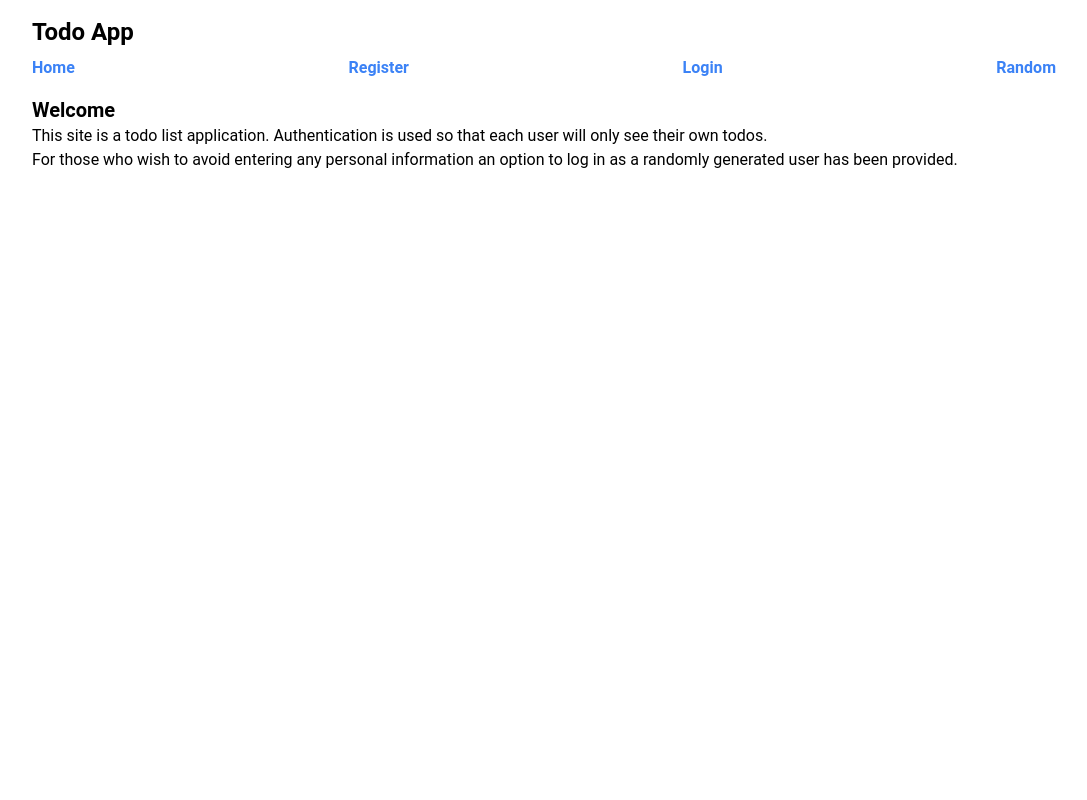
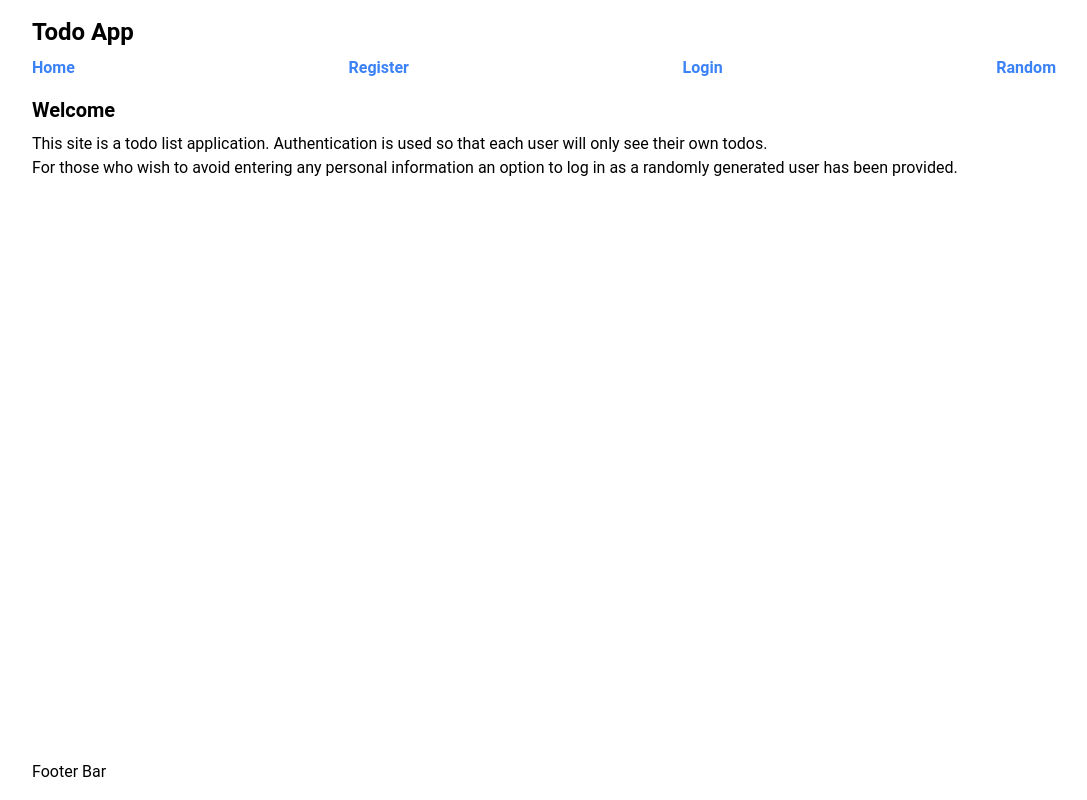
Before and after one commit to jeff-rossi-di/todo-vue, a Vue app: page / in a window 1280 px wide. Shown: the whole page, without its empty margins (96-1183 px from the left). Built offline with nearby package versions, Linux system fonts and the light colour scheme.

Commit message:
initial layout

```diff
--- a/src/App.vue
+++ b/src/App.vue
@@ -1,41 +1,14 @@
 <script setup lang="ts">
-import { RouterLink, RouterView } from 'vue-router'
-import { useUserStore } from './stores/user'
-const session = useUserStore()
-
-const signOut = () => {
-  session.logout()
-}
+import HeaderBar from '@/components/HeaderBar.vue'
+import FooterBar from '@/components/FooterBar.vue'
 </script>
 
 <template>
-  <header>
-    <h1>Todo App</h1>
-    <nav>
-      <RouterLink to="/">Home</RouterLink>
-      <RouterLink to="/register" v-if="!session.user.SignedIn">Register</RouterLink>
-      <RouterLink to="/login" v-if="!session.user.SignedIn">Login</RouterLink>
-      <RouterLink to="/random" v-if="!session.user.SignedIn">Random</RouterLink>
-      <div v-if="session.user.SignedIn">
-        <strong class="mr-2">{{ session.user.UserName }}</strong>
-        <v-btn @click="signOut">Sign Out</v-btn>
-      </div>
-    </nav>
-  </header>
-  <main>
-    <RouterView />
-  </main>
+  <div id="wrapper">
+    <HeaderBar />
+    <main id="main">
+      <RouterView />
+    </main>
+    <FooterBar />
+  </div>
 </template>
-
-<style scoped>
-header,
-main {
-  width: 80%;
-  margin: 1em auto;
-}
-
-nav {
-  display: flex;
-  justify-content: space-between;
-}
-</style>
--- a/src/assets/main.css
+++ b/src/assets/main.css
@@ -8,12 +8,25 @@ body {
   padding: 0;
 }
 
+#wrapper {
+  @apply my-0 w-[80%] mx-auto flex flex-col h-screen max-h-screen;
+}
+
+header,
+footer {
+  @apply px-0 py-4;
+}
+
+#main {
+  @apply flex-grow overflow-y-auto;
+}
+
 h1 {
   @apply text-2xl font-bold mb-2;
 }
 
 h2 {
-  @apply text-xl font-bold;
+  @apply text-xl font-bold mb-2;
 }
 
 a {
--- /dev/null
+++ b/src/components/FooterBar.vue
@@ -0,0 +1,3 @@
+<template>
+    <footer>Footer Bar</footer>
+</template>
--- /dev/null
+++ b/src/components/HeaderBar.vue
@@ -0,0 +1,32 @@
+<script setup lang="ts">
+import { RouterLink } from 'vue-router'
+import { useUserStore } from '../stores/user'
+const session = useUserStore()
+
+const signOut = () => {
+  session.logout()
+}
+</script>
+
+<template>
+  <header>
+    <h1>Todo App</h1>
+    <nav>
+      <RouterLink to="/">Home</RouterLink>
+      <RouterLink to="/register" v-if="!session.user.SignedIn">Register</RouterLink>
+      <RouterLink to="/login" v-if="!session.user.SignedIn">Login</RouterLink>
+      <RouterLink to="/random" v-if="!session.user.SignedIn">Random</RouterLink>
+      <div v-if="session.user.SignedIn">
+        <strong class="mr-2">{{ session.user.UserName }}</strong>
+        <v-btn @click="signOut" data-cy="sign-out-button">Sign Out</v-btn>
+      </div>
+    </nav>
+  </header>
+</template>
+
+<style>
+nav {
+  display: flex;
+  justify-content: space-between;
+}
+</style>
```
